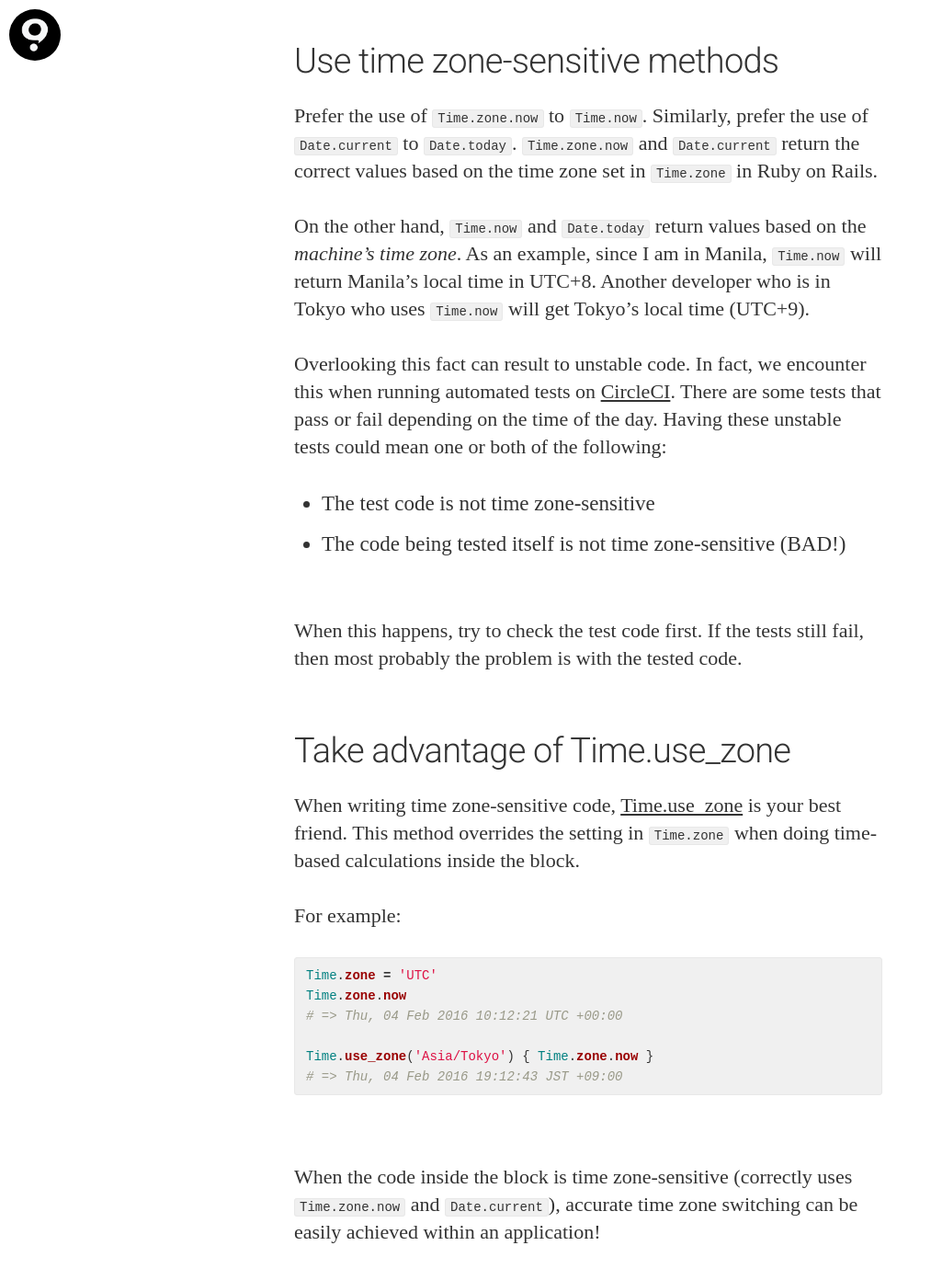
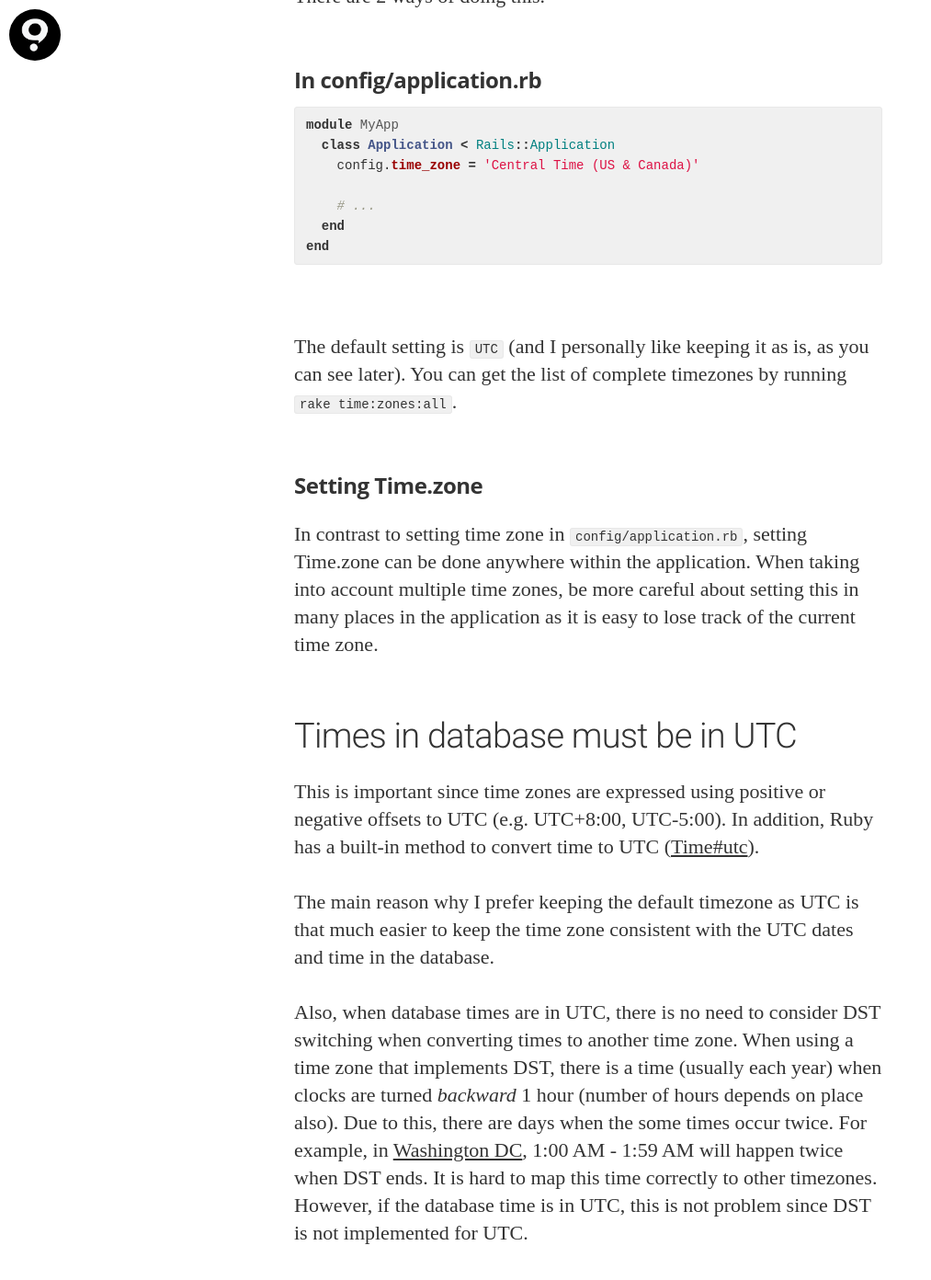
Before and after one commit to tamatamvan/quipper.github.io, a Jekyll site: the page built from _posts/2016-02-11-how-to-tame-time-zones-in-ruby-on-rails.markdown, in a window 1280 px wide and 1400 px high, scrolled down 1681 px. Shown: the top 1392 px of the window at 92% size, without its empty margins (0-1013 px from the left). Built offline with Jekyll 4.4.1, drawn with Linux system fonts in a browser that asks for light colours; nearby versions of some CDN libraries; some web fonts are replaced; Markdown is read by kramdown in place of the engine named in the settings; comment, search, counter and statistics services are not loaded; some of the changed text lies outside the part shown.

Commit message:
Add more info

```diff
--- a/_posts/2016-02-04-how-to-tame-time-zones-in-ruby-on-rails.markdown
+++ b/_posts/2016-02-11-how-to-tame-time-zones-in-ruby-on-rails.markdown
@@ -13,9 +13,49 @@ Time zones exist because of the Earth's rotation. In some parts of the world, it
 
 However, there is no need to worry! Working with timezone is not as difficult as it initially looks. Below is a list of some techniques that can be used in Ruby on Rails.
 
+## How to set time zone
+
+Before we proceed, how Ruby on Rails determines time zones must be know first.
+
+There are 2 ways of doing this.
+
+### In config/application.rb
+
+{% highlight ruby %}
+module MyApp
+  class Application < Rails::Application
+    config.time_zone = 'Central Time (US & Canada)'
+
+    # ...
+  end
+end
+{% endhighlight %}
+
+The default setting is `UTC` (and I personally like keeping it as is, as you can see later). You can get the list of complete timezones by running `rake time:zones:all`.
+
+### Setting Time.zone
+
+In contrast to setting time zone in `config/application.rb`, setting Time.zone can be done anywhere within the application. When taking into account multiple time zones, be more careful about setting this in many places in the application as it is easy to lose track of the current time zone.
+
 ## Times in database must be in UTC
 
 This is important since time zones are expressed using positive or negative offsets to UTC (e.g. UTC+8:00, UTC-5:00). In addition, Ruby has a built-in method to convert time to UTC ([Time#utc](http://ruby-doc.org/core-2.2.0/Time.html#method-i-utc)).
+
+The main reason why I prefer keeping the default timezone as UTC is that much easier to keep the time zone consistent with the UTC dates and time in the database.
+
+Also, when database times are in UTC, there is no need to consider DST switching when converting times to another time zone. When using a time zone that implements DST, there is a time (usually each year) when clocks are turned *backward* 1 hour (number of hours depends on place also). Due to this, there are days when the some times occur twice. For example, in [Washington DC](http://www.timeanddate.com/time/change/usa/washington-dc), 1:00 AM - 1:59 AM will happen twice when DST ends. It is hard to map this time correctly to other timezones. However, if the database time is in UTC, this is not problem since DST is not implemented for UTC.
+
+## Use in\_time\_zone to convert time to another time zone
+
+Instead of changing `Time.zone` to convert a time in another time zone, just use `in_time_zone`.
+
+{% highlight ruby %}
+Time.now
+# => 2016-02-11 17:51:31 +0800
+
+Time.now.in_time_zone('EST')
+# => Thu, 11 Feb 2016 04:51:38 EST -05:00
+{% endhighlight %}
 
 ## Use time zone-sensitive methods
 
```
Also changed, not shown: other parts of _posts/2016-02-11-how-to-tame-time-zones-in-ruby-on-rails.markdown (+1 -1 lines).
